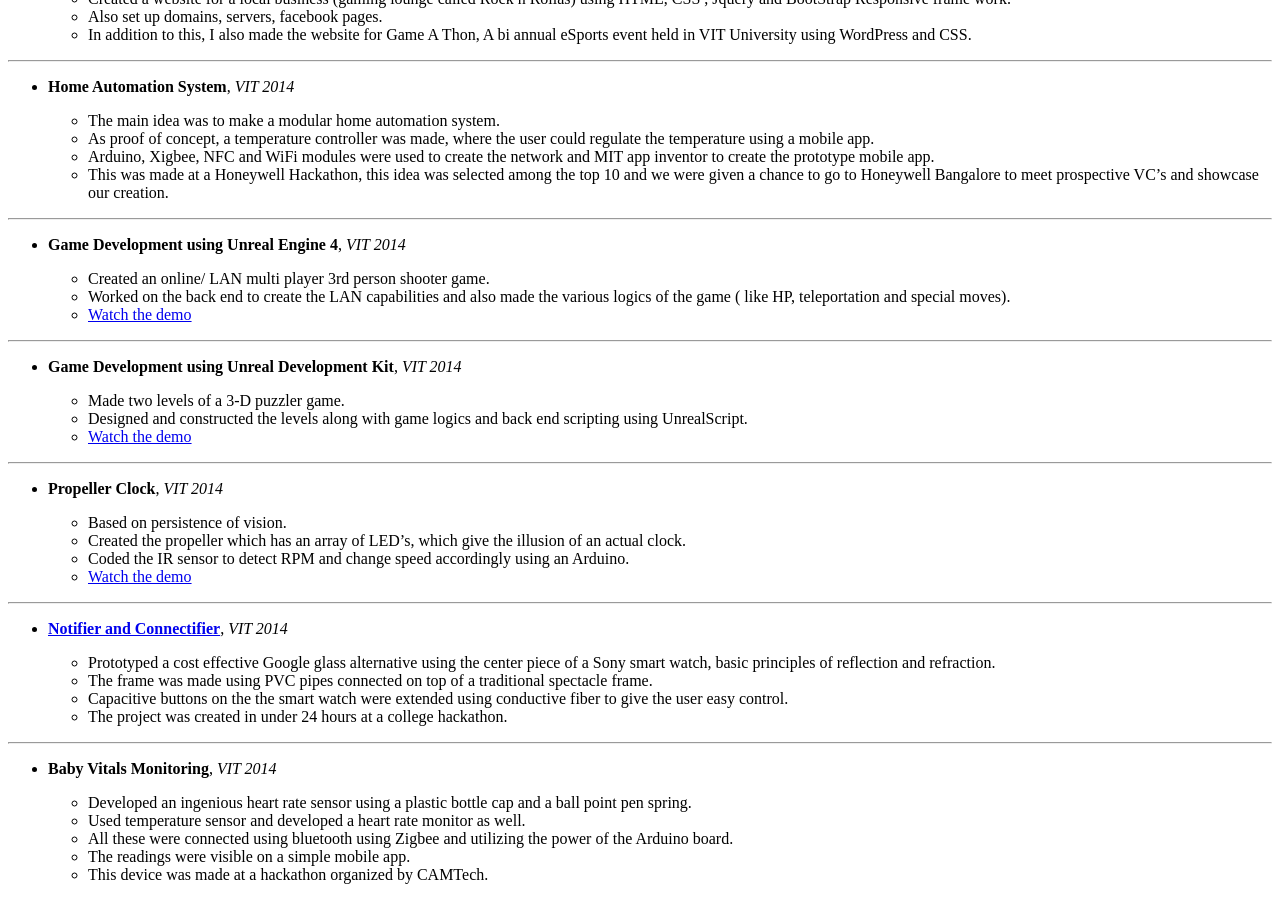
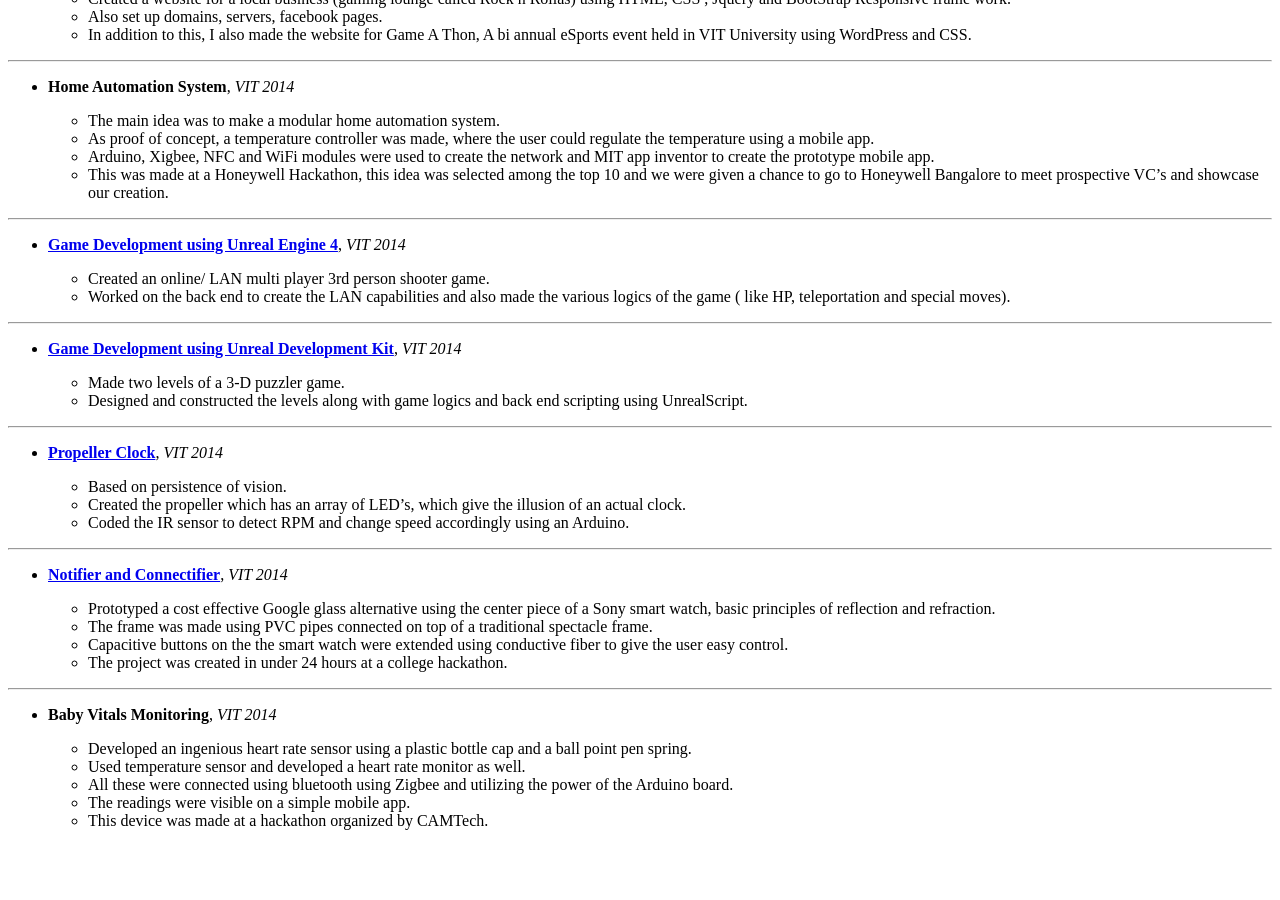
Before and after one commit to khannasarthak/khannasarthak.github.io, a Jekyll site: the page built from projects.md, in a window 1280 px wide and 900 px high, scrolled down 932 px. Built offline with Jekyll 4.4.1, drawn with Linux system fonts in a browser that asks for light colours; nearby versions of some CDN libraries; after the commit the page ends 1778 px from its top, so only the background shows below that.

Commit message:
added video links to headingt
removed from the content

```diff
--- a/projects.md
+++ b/projects.md
@@ -51,26 +51,23 @@
    * This was made at a Honeywell Hackathon, this idea was selected among the top 10 and we were given a chance to go to Honeywell Bangalore  to meet prospective VC's and showcase our creation.
 
 ---
-* **Game Development using Unreal Engine 4**, *VIT 2014*
+* [**Game Development using Unreal Engine 4**](https://www.youtube.com/watch?v=yN54R70IJyU){:target="_blank"}, *VIT 2014*
 
    * Created an online/ LAN multi player 3rd person shooter game.
    * Worked on the back end to create the LAN capabilities and also made the various logics of the game ( like HP, teleportation and special moves).
-   * [Watch the demo](https://www.youtube.com/watch?v=yN54R70IJyU){:target="_blank"}
 
 ---
-* **Game Development using Unreal Development Kit**, *VIT 2014*
+* [**Game Development using Unreal Development Kit**](https://www.youtube.com/watch?v=fN8PgJOeTRU){:target="_blank"}, *VIT 2014*
 
    * Made two levels of a 3-D puzzler game.
    * Designed and constructed the levels along with game logics and back end scripting using UnrealScript.
-   * [Watch the demo](https://www.youtube.com/watch?v=fN8PgJOeTRU){:target="_blank"}
 
 ---
-* **Propeller Clock**, *VIT 2014*
+* [**Propeller Clock**](https://www.youtube.com/watch?v=rvjXhWs6Akk){:target="_blank"}, *VIT 2014*
 
    * Based on persistence of vision.
    * Created the propeller which has an array of LED's, which give the illusion of an actual clock.
    * Coded the IR sensor to detect RPM and change speed accordingly using an Arduino.
-   * [Watch the demo](https://www.youtube.com/watch?v=rvjXhWs6Akk){:target="_blank"}
 
 ---
 * [**Notifier and Connectifier**](https://github.com/khannasarthak/Notifier-N-Connectifier){:target="_blank"}, *VIT 2014*
```
